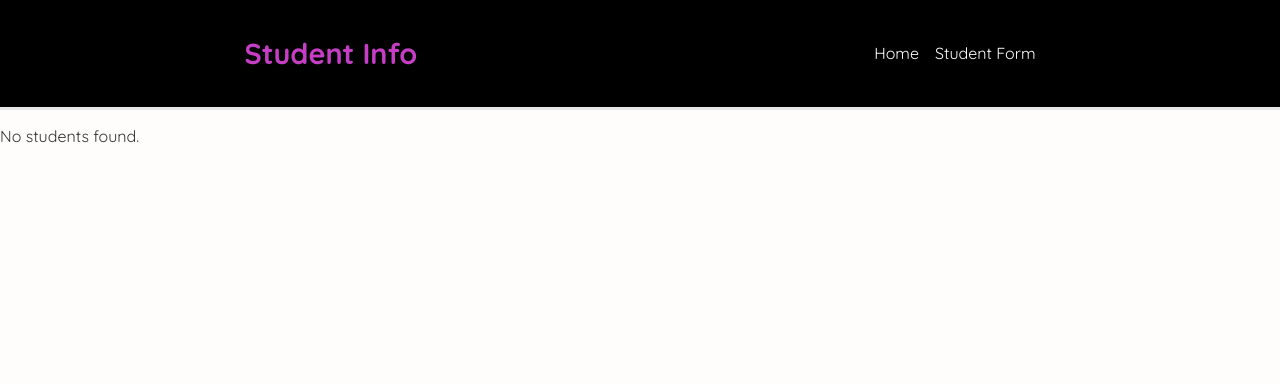
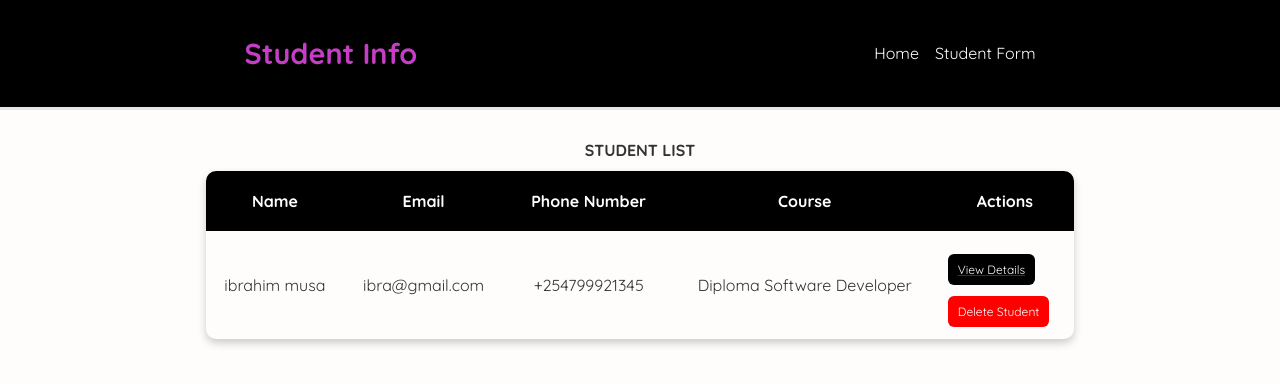
Before and after one commit to IBRAHIM00675/studentinfo, a React (Create React App) app: page / in a window 1280 px wide. Shown: the top 384 px of the page. Built offline with nearby package versions, Linux system fonts and the light colour scheme; data requests are answered from the project's data file.

Commit message:
modified studentinfo

```diff
--- a/data/db.json
+++ b/data/db.json
@@ -1,3 +1,11 @@
 {
-  "studentinfo": []
+  "studentinfo": [
+    {
+      "id": "7636",
+      "name": "ibrahim musa",
+      "email": "ibra@gmail.com",
+      "phone_number": "+254799921345",
+      "course": "Diploma Software Developer"
+    }
+  ]
 }
--- a/src/components/Create.jsx
+++ b/src/components/Create.jsx
@@ -24,15 +24,6 @@ const Create = () => {
   // handling form submission
   const handleSubmit = (e) => {
     e.preventDefault();
-
-    // Basic form validation
-    if (!data.name || !data.email || !data.phone_number || !data.course) {
-      toast.error('Please fill in all fields', {
-        position: toast.POSITION.TOP_RIGHT,
-        autoClose: 3000,
-      });
-      return;
-    }
 
     axios.post('http://localhost:4000/studentinfo', data)
       .then(res => {
--- a/src/components/Home.jsx
+++ b/src/components/Home.jsx
@@ -2,20 +2,13 @@ import React from 'react';
 import StudentList from './StudentList';
 import useFetch from './UseFetch';
 
-
 const Home = () => {
-    const { data: students, isLoading, error } = useFetch('http://localhost:4000/studentinfo');
+    const { data: students } = useFetch('http://localhost:4000/studentinfo');
 
     return (
-        <div className="home">
-            {isLoading && <p>Loading students...</p>}
-            {error && <p>Error fetching students: {error.message}</p>}
-            {students && students.length > 0 ? (
-                <StudentList students={students} />
-            ) : (
-                !isLoading && <p>No students found.</p>
-            )}
-        </div>
+        <>
+            {students && <StudentList students={students} />}
+        </>
     );
 }
 
--- a/src/components/StudentDetails.jsx
+++ b/src/components/StudentDetails.jsx
@@ -1,15 +1,12 @@
 import React, { useState, useEffect } from "react";
-import { useParams, useHistory } from "react-router-dom";
+import { useParams } from "react-router-dom";
 import useFetch from "./UseFetch";
-import { Button, Alert } from "react-bootstrap";
 import axios from "axios";
 
 const StudentDetails = () => {
   const { id } = useParams();
-  const { data: student, isLoading } = useFetch(`http://localhost:4000/students/${id}`);
+  const { data: student} = useFetch(`http://localhost:4000/student/${id}`);
   const [formData, setFormData] = useState({ name: '', email: '', phone_number: '', course: '' });
-  const [message, setMessage] = useState('');
-  const history = useHistory();
 
   useEffect(() => {
     if (student) {
@@ -20,8 +17,8 @@ const StudentDetails = () => {
         course: student.course,
       });
     }
+
   }, [student]);
-
 
   const handleChange = (e) => {
     const { name, value } = e.target;
@@ -34,23 +31,14 @@ const StudentDetails = () => {
   const handleSubmit = (e) => {
     e.preventDefault();
     axios.put(`http://localhost:4000/studentinfo/${id}`, formData)
-      .then((res) => {
-        setMessage('Student updated successfully.');
-        history.push(`/student-details/${id}`);
-      })
-      .catch((err) => {
-        console.error('Error updating student:', err);
-        setMessage('Error updating student: ' + err.message);
-      });
+      .then(() => alert('Student updated successfully.'))
+      .catch((err) => alert('Error updating student:', err));
   };
 
-  if (isLoading) {
-    return <p>Loading...</p>;
-  }
+
 
   return (
     <form onSubmit={handleSubmit}>
-      {message && <Alert variant="success">{message}</Alert>}
       <div>
         <label>Update Student:</label>
         <input type="text" name="name" value={formData.name} onChange={handleChange} />
@@ -71,7 +59,7 @@ const StudentDetails = () => {
         <input type="text" name="course" value={formData.course} onChange={handleChange} />
       </div>
 
-      <Button variant="primary" type="submit" className="edit-btn">Edit</Button>
+      <button type="submit">Edit</button>
     </form>
   );
 }
--- a/src/components/StudentList.jsx
+++ b/src/components/StudentList.jsx
@@ -1,44 +1,29 @@
-import React, { useState } from 'react';
-import { Link, useHistory } from 'react-router-dom';
-import { Button, Table, Alert } from 'react-bootstrap';
+import React from 'react';
+import { Link } from 'react-router-dom';
+import { Button, Table } from 'react-bootstrap';
 import axios from 'axios';
 
 const StudentList = ({ students }) => {
-  const history = useHistory();
-  const [alertMessage, setAlertMessage] = useState('');
-  const [alertType, setAlertType] = useState(''); // Type of alert (success/error)
+
 
   const handleDelete = (id) => {
-    console.log('Deleting student with id:', id);
 
-    axios.delete('http://localhost:4000/studentinfo/' + id)
-      .then((res) => {
-        console.log('Student deleted:', res);
+    axios.delete(`http://localhost:4000/studentinfo/${id}`)
 
-        setAlertMessage('Student deleted successfully.');
-        setAlertType('success');
-        // Optionally refresh the list or redirect
-        history.push('/');
+      .then(() => {
+        alert('Student deleted successfully.');
       })
 
       .catch((err) => {
-        console.error('Error deleting student:', err);
-        setAlertMessage('Error deleting student: ' + err.message);
-        setAlertType('danger'); // Show error alert
+        alert('Student failed to delete .');
       });
-
   };
 
   return (
     <div className="student-list">
       <h1>STUDENT LIST</h1>
 
-      {/* Alert for notifications */}
-      {alertMessage && (
-        <Alert variant={alertType} onClose={() => setAlertMessage('')} dismissible>
-          {alertMessage}
-        </Alert>
-      )}
+
 
       <Table striped bordered hover>
         <thead>
@@ -59,19 +44,16 @@ const StudentList = ({ students }) => {
               <td>{student.phone_number}</td>
               <td>{student.course}</td>
               <td>
-
                 <Link to={`/student-details/${student.id}`}>
                   <Button variant="info" className='small-button'>View Details</Button>
                 </Link>
-
-                <Button onClick={() => handleDelete(student.id)} variant="danger" className="delete-btn small-button" type="button">Delete Student</Button>
-
+                <Button onClick={() => handleDelete(student.id)} variant="danger" className="delete-btn small-button" type="button">
+                  Delete Student
+                </Button>
               </td>
-
             </tr>
           ))}
         </tbody>
-
       </Table>
     </div>
   );
--- a/src/components/UseFetch.jsx
+++ b/src/components/UseFetch.jsx
@@ -3,37 +3,22 @@ import axios from 'axios';
 
 const useFetch = (url) => {
   const [data, setData] = useState(null);
-  const [isLoading, setIsLoading] = useState(true);
   const [error, setError] = useState(null);
 
   useEffect(() => {
-    let isMounted = true; // To prevent memory leaks
-
     const fetchData = async () => {
-      setIsLoading(true);
       try {
         const response = await axios.get(url);
-        if (isMounted) {
-          setData(response.data);
-          setIsLoading(false);
-        }
+        setData(response.data);
       } catch (err) {
-        if (isMounted) {
-          setError(err);
-          setIsLoading(false);
-        }
+        setError(err);
       }
     };
 
     fetchData();
-
-    return () => {
-      isMounted = false; // Cleanup function to avoid setting state after unmount
-    };
   }, [url]);
 
-  return { data, isLoading, error };
+  return { data, error };
 };
 
-
 export default useFetch;
```
Lines whose indentation alone changed are shown as unchanged.
